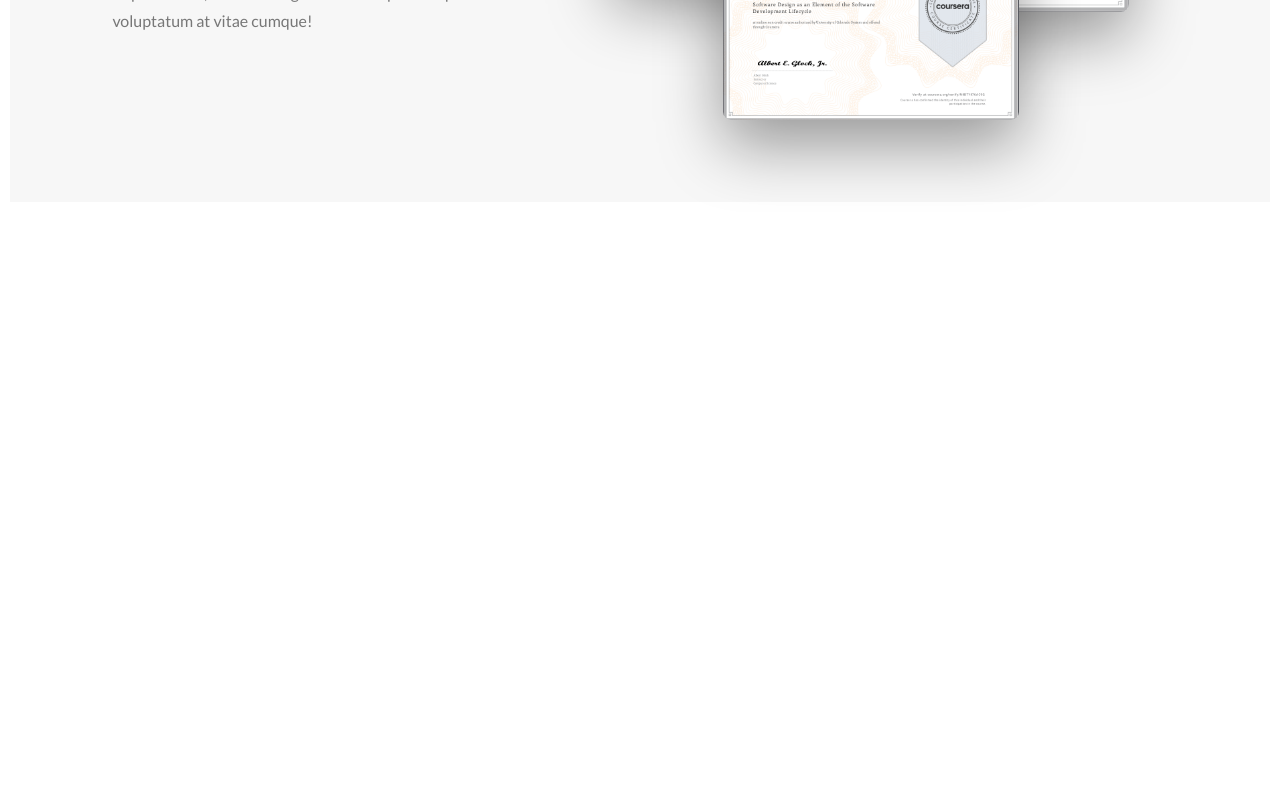
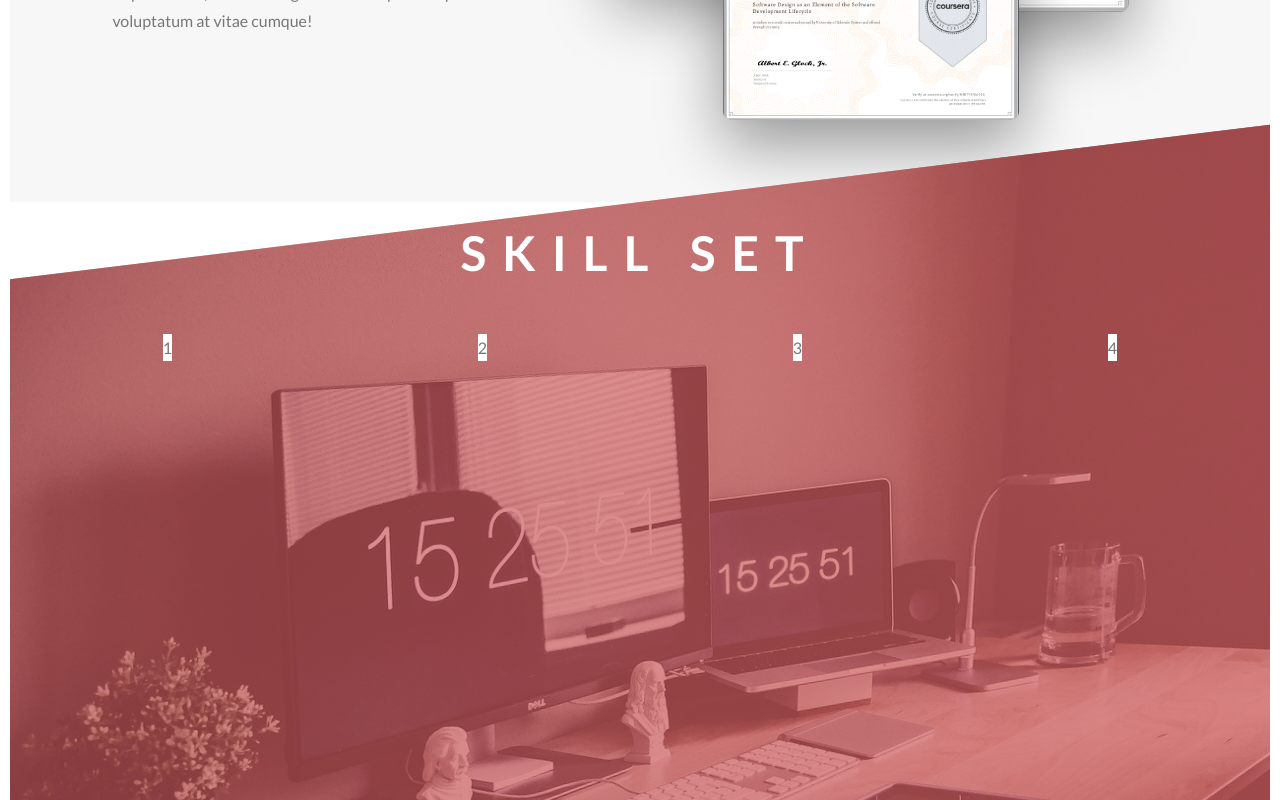
Before and after one commit to favourmark05/mfonido, a Vue app: page / in a window 1280 px wide. Shown: the part 1140-1940 px from the top of the page. Before the commit the page ends 1352 px from the top, so only its background shows below. Built offline with nearby package versions, Linux system fonts and the light colour scheme.

Commit message:
skill set section

```diff
--- a/src/components/landing.vue
+++ b/src/components/landing.vue
@@ -2,16 +2,19 @@
   <div>
 <hero/>
 <aboutMe/>
+<skills/>
   </div>
 </template>
 
 <script>
 import hero from '@/components/webLayers/hero.vue'
 import aboutMe from '@/components/webLayers/aboutMe.vue'
+import Skills from './webLayers/skills.vue'
 export default {
   components: {
     hero,
-    aboutMe
+    aboutMe,
+    Skills
   }
 
 }
--- a/src/components/webLayers/aboutMe.vue
+++ b/src/components/webLayers/aboutMe.vue
@@ -49,7 +49,6 @@ export default {}
   text-align: center;
 }
 .heading {
-    /* text-decoration: underline; */
   font-size: 3rem;
   font-weight: 700;
   background-image: linear-gradient(
@@ -142,6 +141,9 @@ top: -10px;
     border: 10px solid rgba(224, 17, 17, 0.775);
     padding: 5px;
 }
+.certificate:hover .certificate-photos:not(:hover){
+    transform: scale(.8);
+}
 @keyframes moveInRight {
   0% {
     opacity: 0;
--- /dev/null
+++ b/src/components/webLayers/skills.vue
@@ -0,0 +1,79 @@
+<template>
+  <div>
+      <section class="skills">
+          <div class="skill-head">
+              <h1 class="heading">
+                  SKILL SET
+              </h1>
+          </div>
+          <div class="contain">
+              <div class="col">1</div>
+              <div class="col">2</div>
+              <div class="col">3</div>
+              <div class="col">4</div>
+          </div>
+      </section>
+  </div>
+</template>
+
+<script>
+export default {
+
+}
+</script>
+
+<style scoped>
+.skills{
+    height: 95vh;
+  background-image: linear-gradient(
+      to right,
+      rgba(189, 61, 61, 0.575),
+      rgba(206, 79, 79, 0.664)
+    ),
+    url("../../assets/home-office.jpg");
+  background-size: cover;
+  background-position: top;
+  position: relative;
+  transform: skewY(-7deg);
+}
+.heading{
+    font-size: 3rem;
+    font-weight: 700;
+    color: white;
+    letter-spacing: 1rem;
+    animation-name: moveInLeft;
+    text-align: center;
+    animation-duration: 2s;
+    transform: skewY(7deg);
+    padding: 10px;
+}
+@keyframes moveInLeft {
+  0% {
+    opacity: 0;
+    transform: translateX(-100px);
+  }
+  80%{
+    transform: translateX(70px);
+  }
+  100% {
+    opacity: 1;
+    transform: translate(0);
+  }
+}
+.contain{
+    display: grid;
+    grid-template-columns: auto auto auto auto;
+    text-align: center;
+    transform: skewY(7deg);
+}
+@media only screen and (max-width: 700px) {
+    .contain{
+        grid-template-columns: auto auto;
+    }
+}
+.col{
+    background-color: white;
+    max-width: 300px;
+    margin: 30px auto;
+}
+</style>
```
Also changed, not shown: src/assets/home-office.jpg (added).
